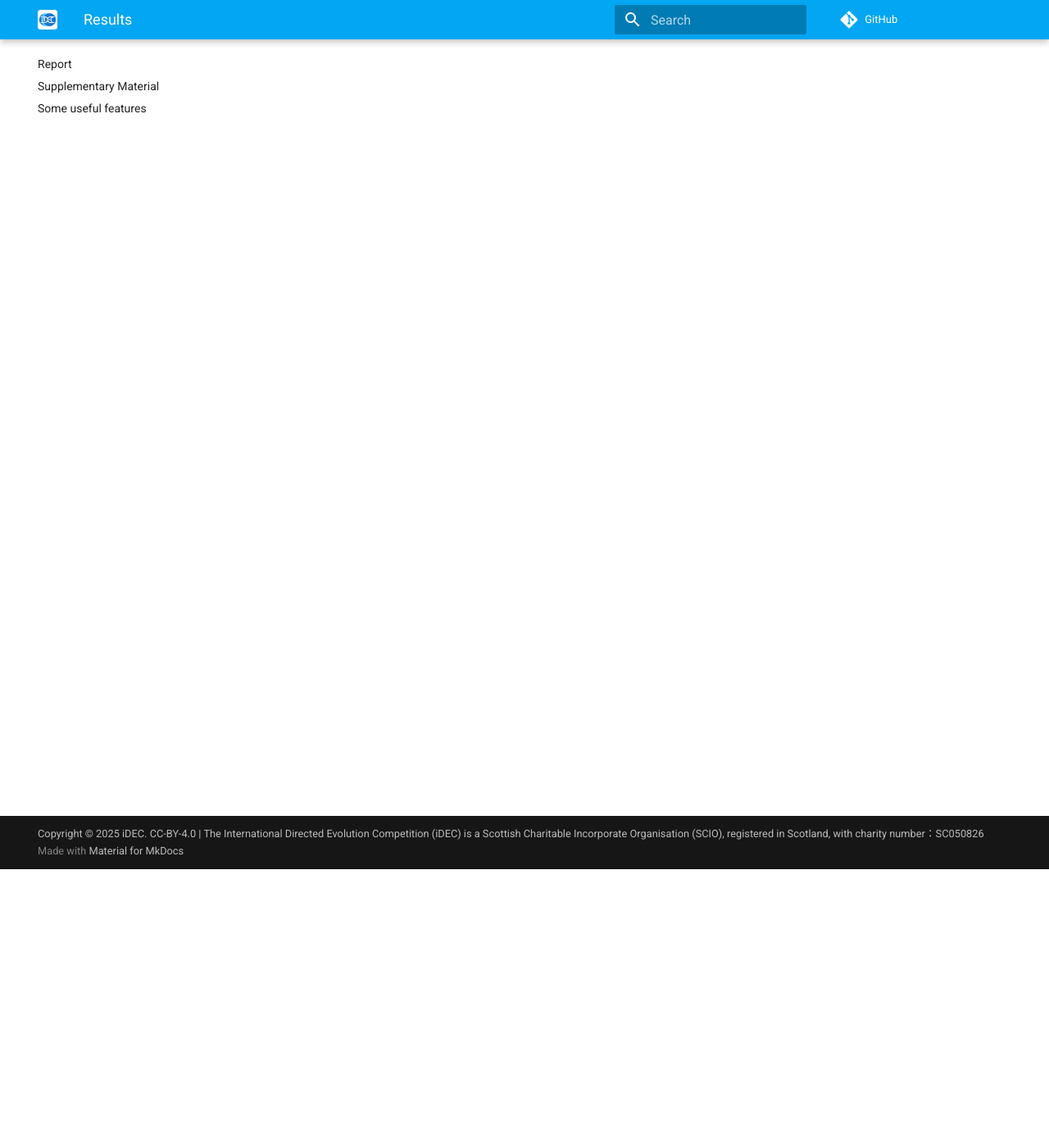
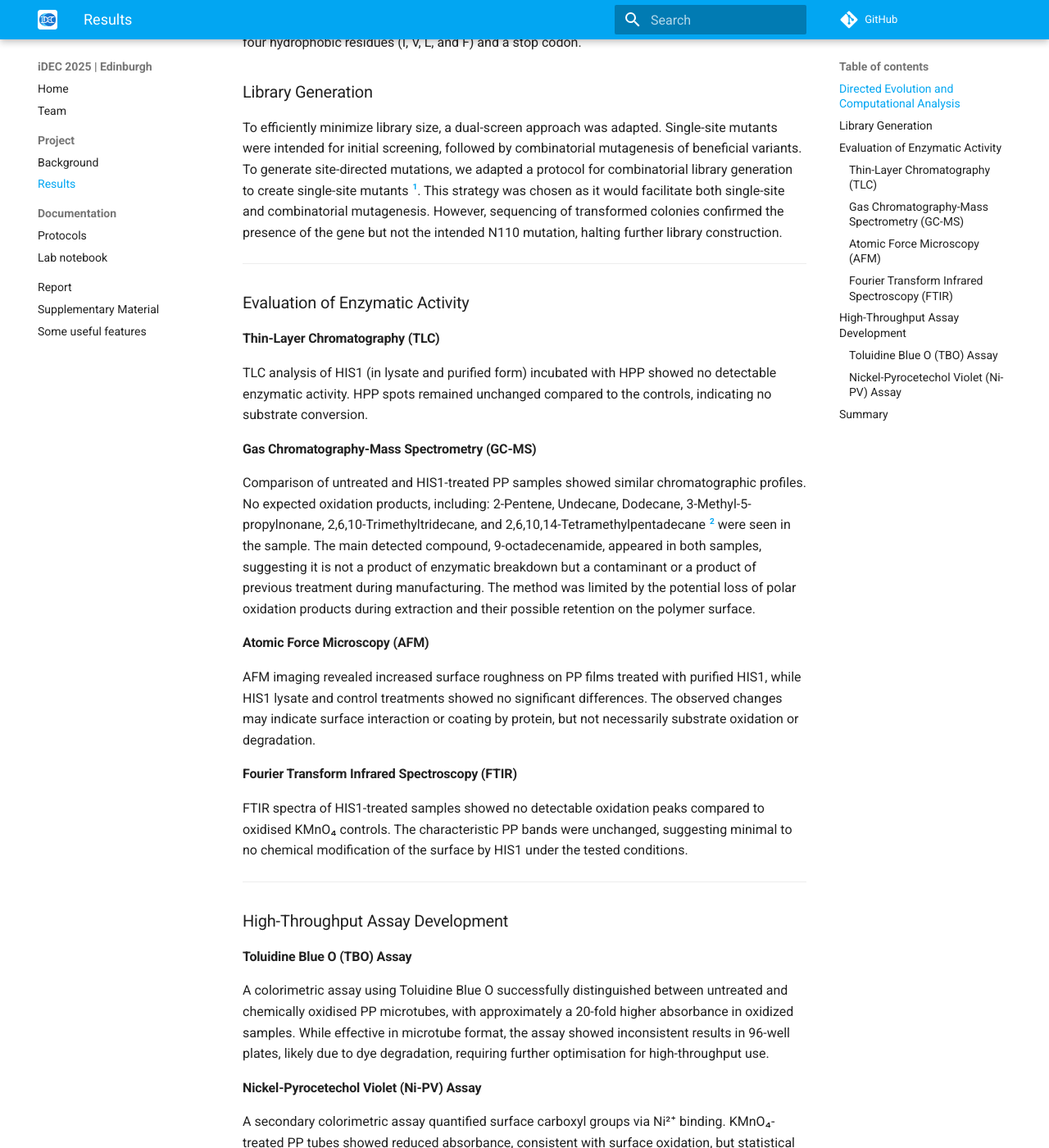
Before and after one commit to idec-teams/2025_Edinburgh, an MkDocs documentation site: the page built from docs/project/results.md, in a window 1280 px wide and 1400 px high, scrolled down 340 px. Shown: the whole window at 82% size. Built offline with MkDocs 1.6.1 and Material for MkDocs 9.7.7, drawn with Linux system fonts in a browser that asks for light colours; comment, search, counter and statistics services are not loaded; some of the changed text lies outside the part shown.

Commit message:
Update results.md

```diff
--- a/docs/project/results.md
+++ b/docs/project/results.md
@@ -1 +1,51 @@
 # Results
+
+### Directed Evolution and Computational Analysis
+
+Molecular dynamics and docking simulations of the enzyme HIS1 with PP identified several surface-exposed residues as potential mutation targets to enhance substrate binding. FoldX-based mutational stability screening suggested seven key sites (N110, E148, A297, D304, E305, D307) with favourable ΔΔG values below -0.15, indicating potential structural stability upon substitution with hydrophobic residues. Due to screening capacities and time restraints, we identified the degenerate codon DTN to be optimal for our experiments, as it yields an array of four hydrophobic residues (I, V, L, and F) and a stop codon.
+
+### Library Generation
+
+To efficiently minimize library size, a dual-screen approach was adapted. Single-site mutants were intended for initial screening, followed by combinatorial mutagenesis of beneficial variants. To generate site-directed mutations, we adapted a protocol for combinatorial library generation to create single-site mutants [^1]. This strategy was chosen as it would facilitate both single-site and combinatorial mutagenesis. However, sequencing of transformed colonies confirmed the presence of the gene but not the intended N110 mutation, halting further library construction.
+
+---
+
+### Evaluation of Enzymatic Activity
+
+#### Thin-Layer Chromatography (TLC)
+TLC analysis of HIS1 (in lysate and purified form) incubated with HPP showed no detectable enzymatic activity. HPP spots remained unchanged compared to the controls, indicating no substrate conversion.
+
+#### Gas Chromatography-Mass Spectrometry (GC-MS)
+
+Comparison of untreated and HIS1-treated PP samples showed similar chromatographic profiles. No expected oxidation products, including: 2-Pentene, Undecane, Dodecane, 3-Methyl-5-propylnonane, 2,6,10-Trimethyltridecane, and 2,6,10,14-Tetramethylpentadecane [^2] were seen in the sample. The main detected compound, 9-octadecenamide, appeared in both samples, suggesting it is not a product of enzymatic breakdown but a contaminant or a product of previous treatment during manufacturing. The method was limited by the potential loss of polar oxidation products during extraction and their possible retention on the polymer surface.
+
+#### Atomic Force Microscopy (AFM)
+
+AFM imaging revealed increased surface roughness on PP films treated with purified HIS1, while HIS1 lysate and control treatments showed no significant differences. The observed changes may indicate surface interaction or coating by protein, but not necessarily substrate oxidation or degradation.
+
+#### Fourier Transform Infrared Spectroscopy (FTIR)
+
+FTIR spectra of HIS1-treated samples showed no detectable oxidation peaks compared to oxidised KMnO₄ controls. The characteristic PP bands were unchanged, suggesting minimal to no chemical modification of the surface by HIS1 under the tested conditions.
+
+---
+
+### High-Throughput Assay Development
+
+#### Toluidine Blue O (TBO) Assay
+
+A colorimetric assay using Toluidine Blue O successfully distinguished between untreated and chemically oxidised PP microtubes, with approximately a 20-fold higher absorbance in oxidized samples. While effective in microtube format, the assay showed inconsistent results in 96-well plates, likely due to dye degradation, requiring further optimisation for high-throughput use.
+
+#### Nickel-Pyrocetechol Violet (Ni-PV) Assay
+
+A secondary colorimetric assay quantified surface carboxyl groups via Ni²⁺ binding. KMnO₄-treated PP tubes showed reduced absorbance, consistent with surface oxidation, but statistical significance was marginal (p ≈ 0.058 after Welch’s correction). The assay detection limit was estimated at ~0.064 µmol·cm⁻² of carboxyl groups. No measurable oxidation was detected on HIS1-treated samples, suggesting enzyme inactivity or sub-threshold surface modification.
+
+---
+
+### Summary
+
+Overall, computational modeling identified seven potential mutation targets for HIS1 aimed at improving PP binding. Experimental mutagenesis efforts partially succeeded in producing single-site mutants, through confirmed substitutions were not achieved. Enzymatic assays and analytical techniques (TLC, GC-MS, AFM, FTIR) showed no definitive evidence of HIS1 activity against polypropylene. Two colorimetric assays for detecting PP surface oxidation were developed and validated for positive controls, but HIS1-treated samples produced no measurable oxidation under current conditions.
+
+
+
+[^1]: (Sadler et al., 2018)
+[^2]: (Tan et al., 2024)
```
